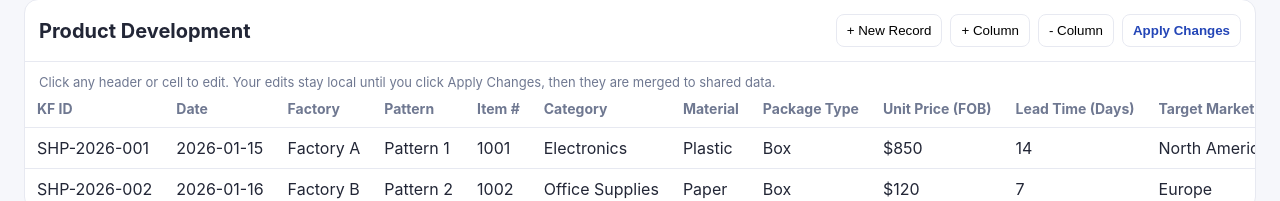
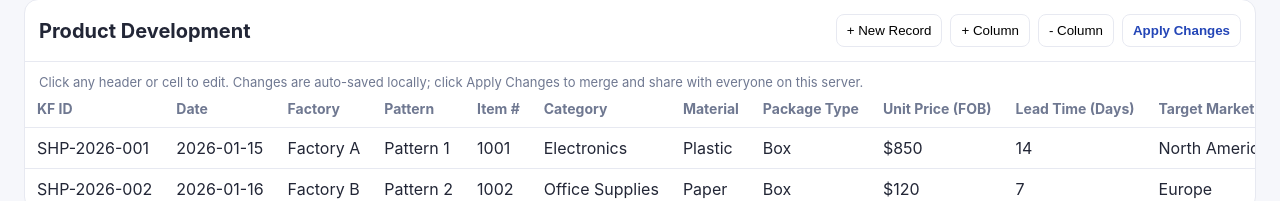
Before and after one commit to LukeWalker0708-Self/InventoryWebsite, a plain HTML site: page index.html in a window 1280 px wide. Shown: the part 175-376 px from the top of the page. Drawn offline with Linux system fonts and the light colour scheme; no server answers.

Commit message:
Resolve table note merge conflict wording

```diff
--- a/index.html
+++ b/index.html
@@ -29,7 +29,7 @@
           </div>
         </div>
 
-        <p class="table-note">Click any header or cell to edit. Your edits stay local until you click Apply Changes, then they are merged to shared data.</p>
+        <p class="table-note">Click any header or cell to edit. Changes are auto-saved locally; click Apply Changes to merge and share with everyone on this server.</p>
 
         <div class="table-wrap">
           <table id="product-development-table" data-storage-key="inventory_product_development">
@@ -103,7 +103,7 @@
           </div>
         </div>
 
-        <p class="table-note">Click any header or cell to edit. Your edits stay local until you click Apply Changes, then they are merged to shared data.</p>
+        <p class="table-note">Click any header or cell to edit. Changes are auto-saved locally; click Apply Changes to merge and share with everyone on this server.</p>
 
         <div class="table-wrap">
           <table id="product-index-table" data-storage-key="inventory_product_index">
```
